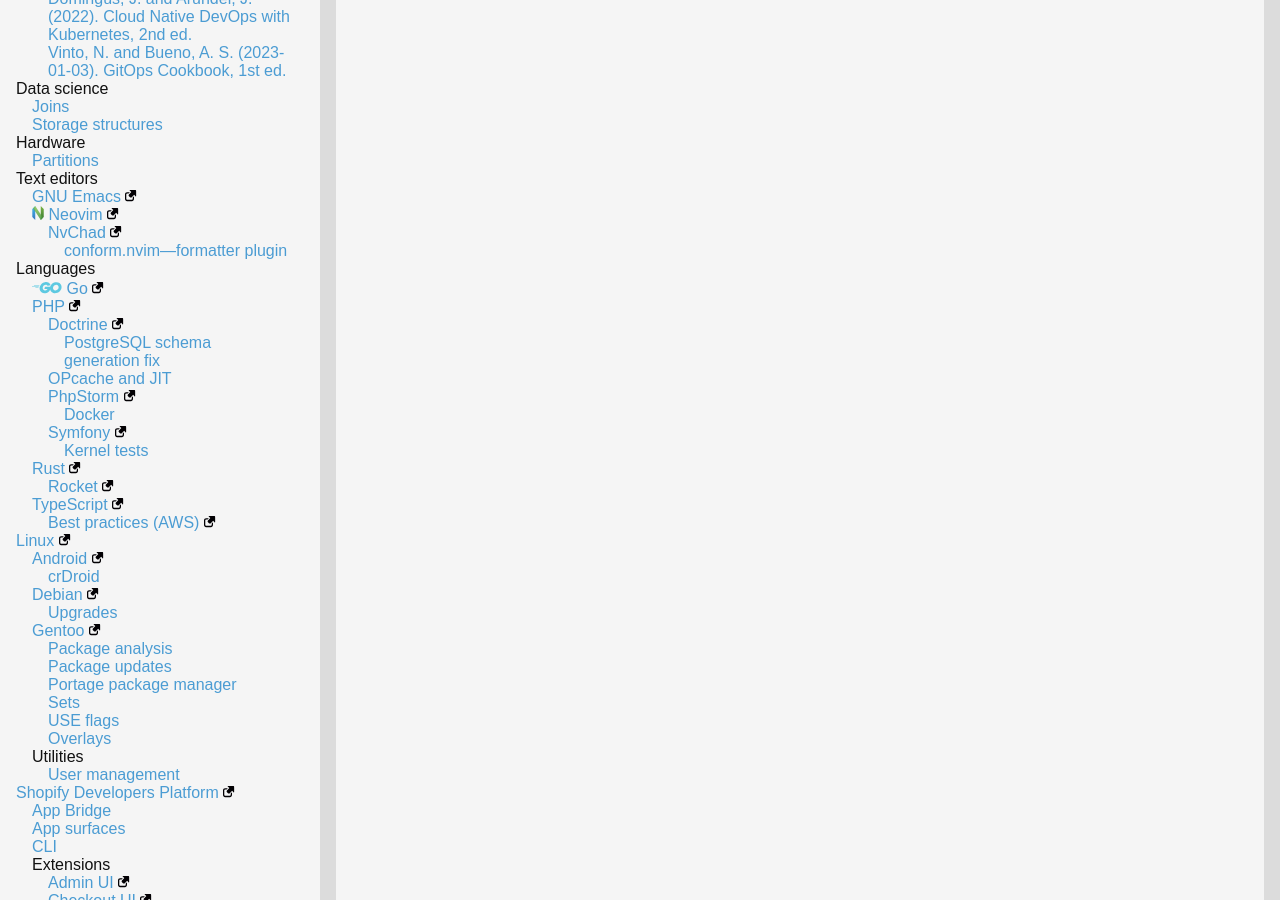
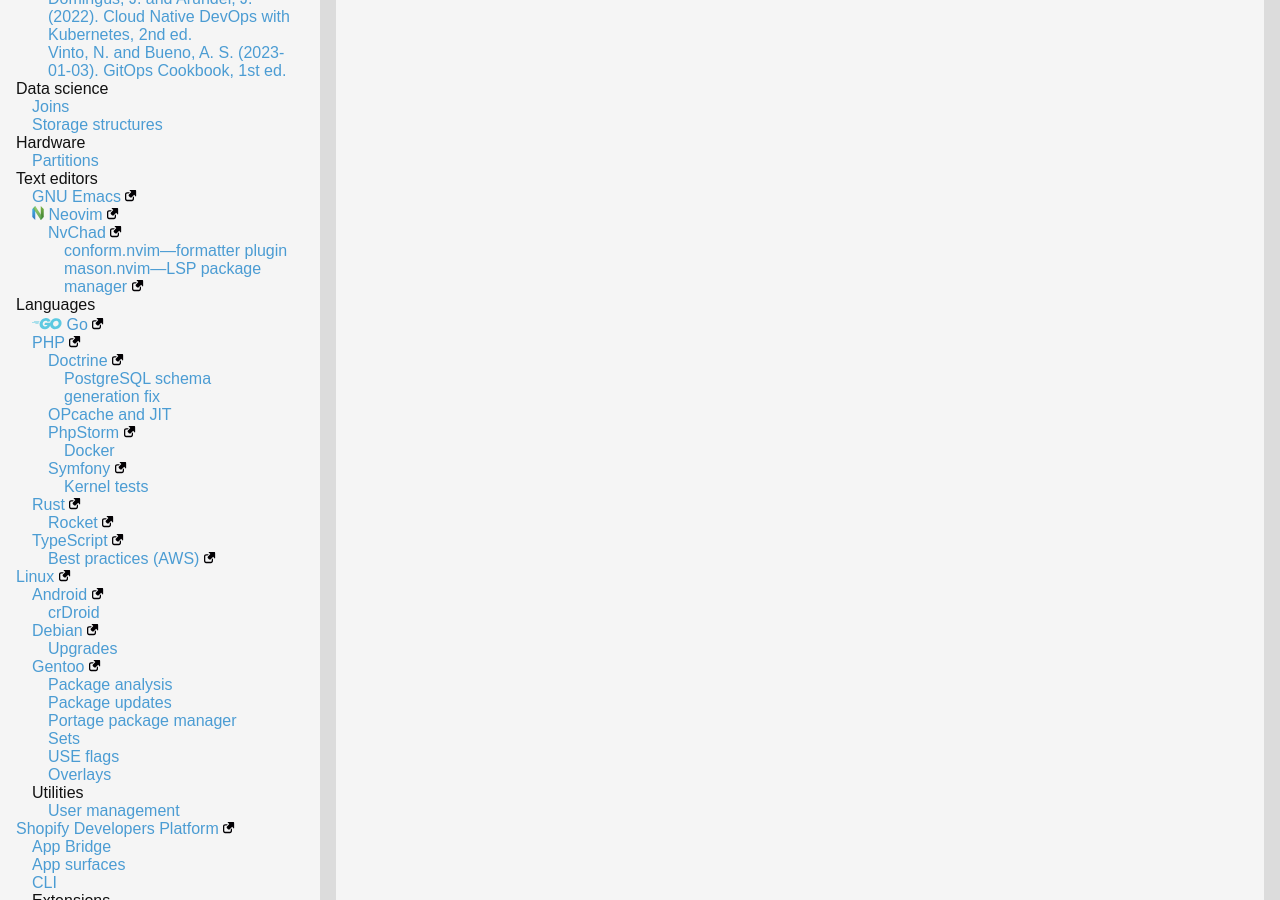
Before and after one commit to ganiulis/personal-notes, a Jekyll site: the page built from index.md, in a window 1280 px wide and 900 px high, scrolled down 579 px. Built offline with Jekyll 4.4.1, drawn with Linux system fonts in a browser that asks for light colours; our own code applies the rules of GitHub Pages for plain Markdown files.

Commit message:
feat: Notes

```diff
--- a/_data/navigation.yaml
+++ b/_data/navigation.yaml
@@ -86,6 +86,8 @@ items:
                 items:
                   - title: conform.nvim—formatter plugin
                     path: conform-nvim
+                  - title: mason.nvim—LSP package manager
+                    website: https://github.com/williamboman/mason.nvim
       - title: Languages
         path: languages
         items:
```
